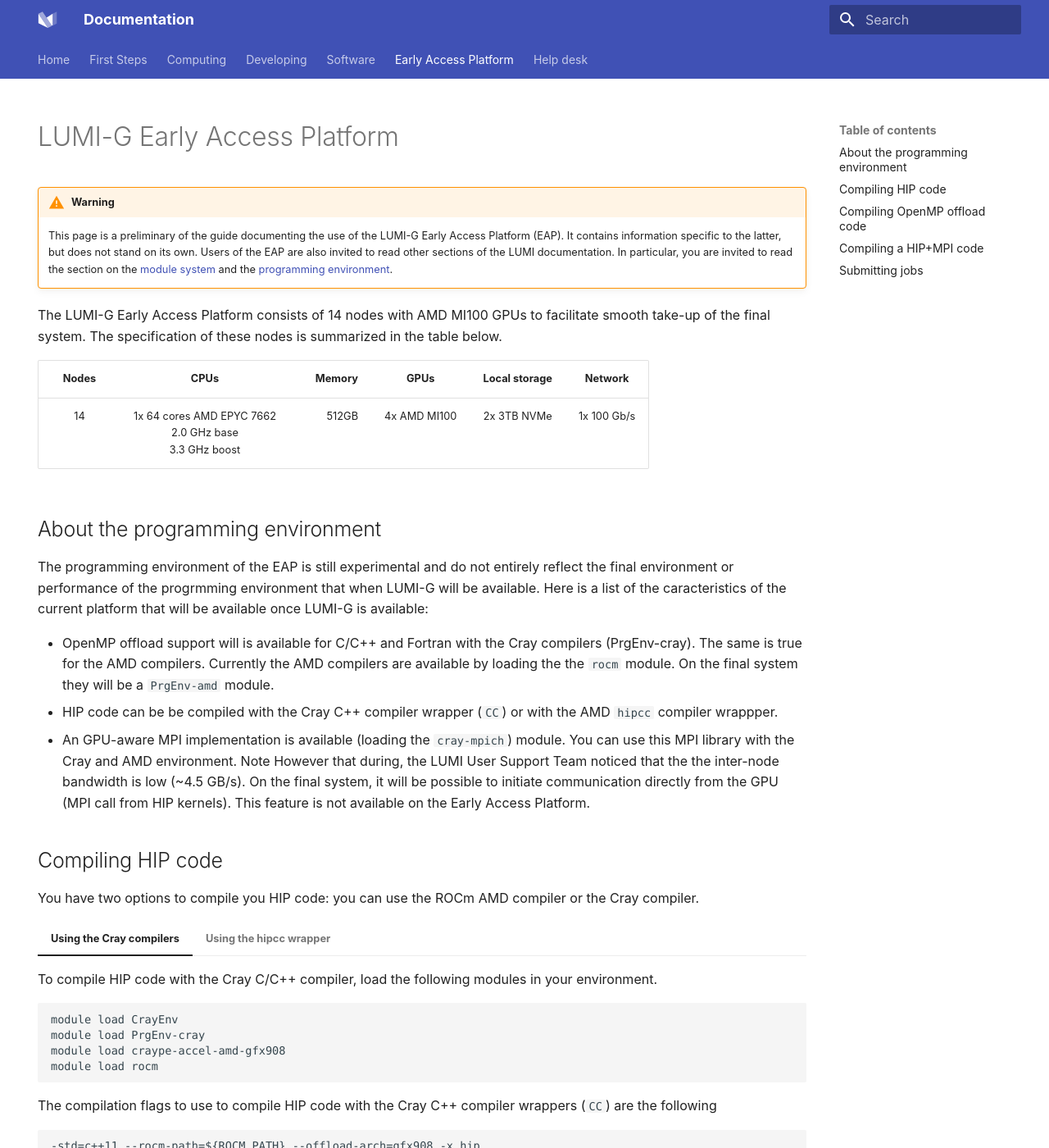
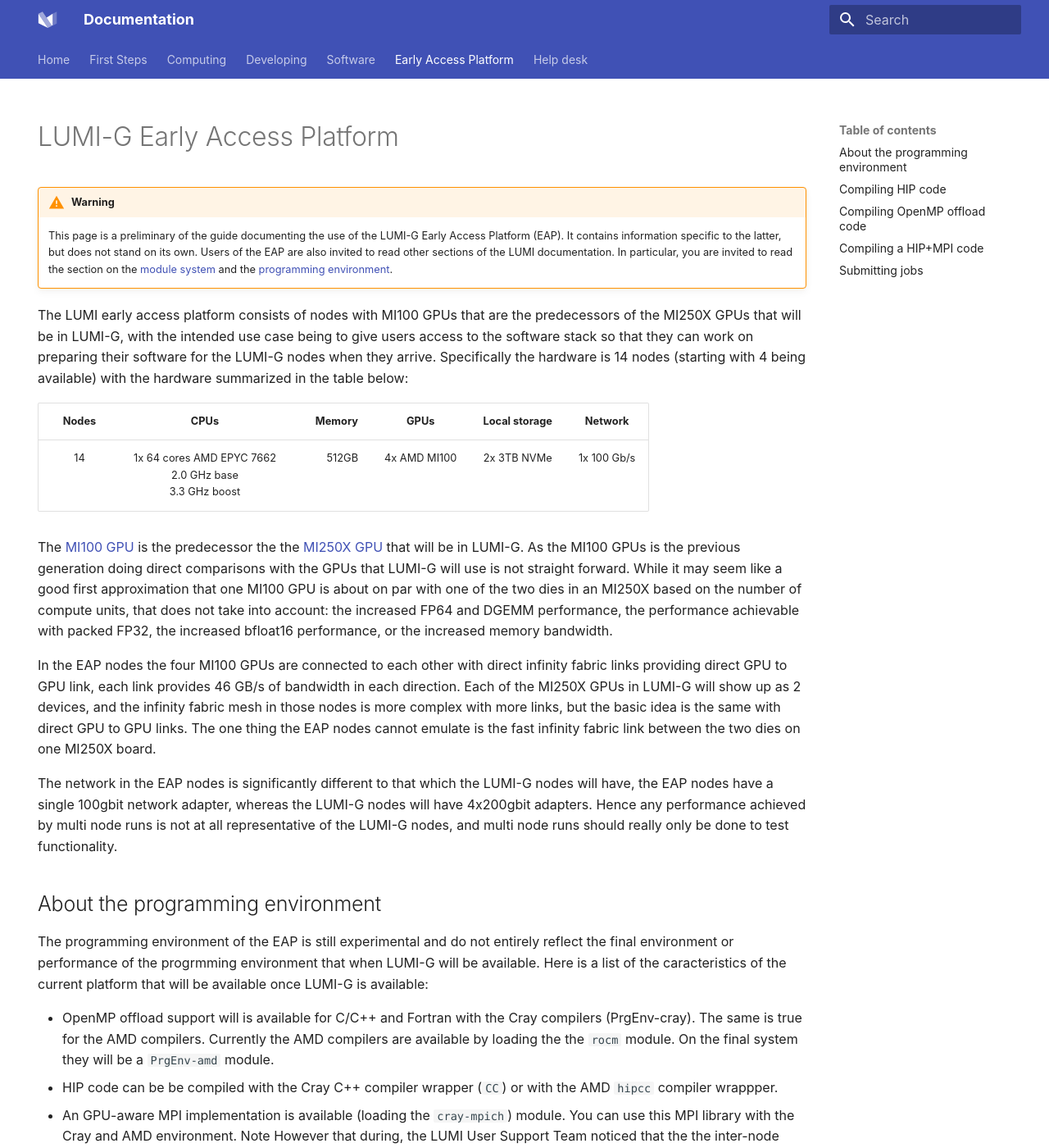
Before and after one commit to Lumi-supercomputer/lumi-userguide, an MkDocs documentation site: the page built from docs/eap/index.md, in a window 1280 px wide and 1400 px high. Shown: the whole window at 82% size. Built offline with MkDocs 1.6.1 and Material for MkDocs 9.7.7, drawn with Linux system fonts in a browser that asks for light colours.

Commit message:
Added more info aboyt the hardware

```diff
--- a/docs/eap/index.md
+++ b/docs/eap/index.md
@@ -19,14 +19,19 @@
     read the section on the [module system][lmod] and the
     [programming environment][prgenv].
 
-The LUMI-G Early Access Platform consists of 14 nodes with AMD MI100 GPUs to
-facilitate smooth take-up of the final system. The specification of these nodes
-is summarized in the table below.
+The LUMI early access platform consists of nodes with MI100 GPUs that are the predecessors of the MI250X GPUs that will be in LUMI-G, with the intended use case being to give users access to the software stack so that they can work on preparing their software for the LUMI-G nodes when they arrive. Specifically the hardware is 14 nodes (starting with 4 being available) with the hardware summarized in the table below:
+
 
 
 | Nodes | CPUs                                                                | Memory | GPUs            | Local storage   | Network     |
 | :---: | :-----------------------------------------------------------------: | -----: | :-------------: | :-------------: | :---------: |
 | 14    | 1x 64 cores AMD EPYC 7662<br>2.0 GHz base<br>3.3 GHz boost | 512GB   | 4x AMD MI100    | 2x 3TB NVMe   | 1x 100 Gb/s |
+
+The [MI100 GPU](https://www.amd.com/en/products/server-accelerators/instinct-mi100) is the predecessor the the [MI250X GPU](https://www.amd.com/en/products/server-accelerators/instinct-mi250x) that will be in LUMI-G. As the MI100 GPUs is the previous generation doing direct comparisons with the GPUs that LUMI-G will use is not straight forward. While it may seem like a good first approximation that one MI100 GPU is about on par with one of the two dies in an MI250X based on the number of compute units, that does not take into account: the increased FP64 and DGEMM performance, the performance achievable with packed FP32, the increased bfloat16 performance, or the increased memory bandwidth.
+
+In the EAP nodes the four MI100 GPUs are connected to each other with direct infinity fabric links providing direct GPU to GPU link, each link provides 46 GB/s of bandwidth in each direction. Each of the MI250X GPUs in LUMI-G will show up as 2 devices, and the infinity fabric mesh in those nodes is more complex with more links, but the basic idea is the same with direct GPU to GPU links. The one thing the EAP nodes cannot emulate is the fast infinity fabric link between the two dies on one MI250X board.
+
+The network in the EAP nodes is significantly different to that which the LUMI-G nodes will have, the EAP nodes have a single 100gbit network adapter, whereas the LUMI-G nodes will have 4x200gbit adapters. Hence any performance achieved by multi node runs is not at all representative of the LUMI-G nodes, and multi node runs should really only be done to test functionality.
 
 ## About the programming environment
 
```
